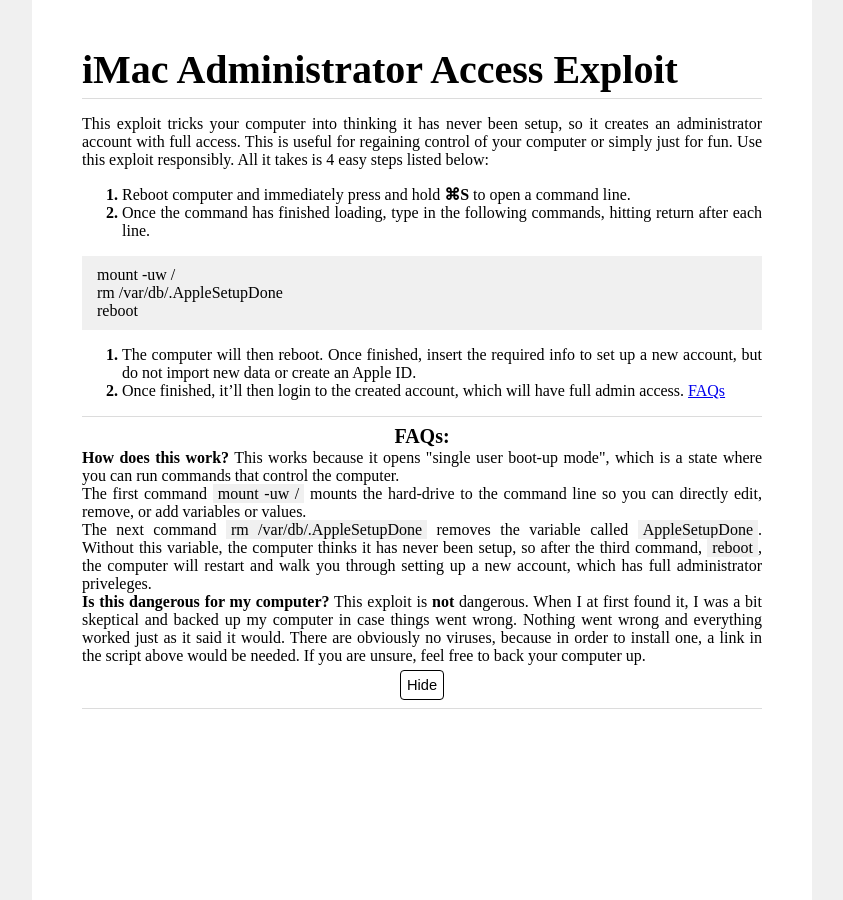
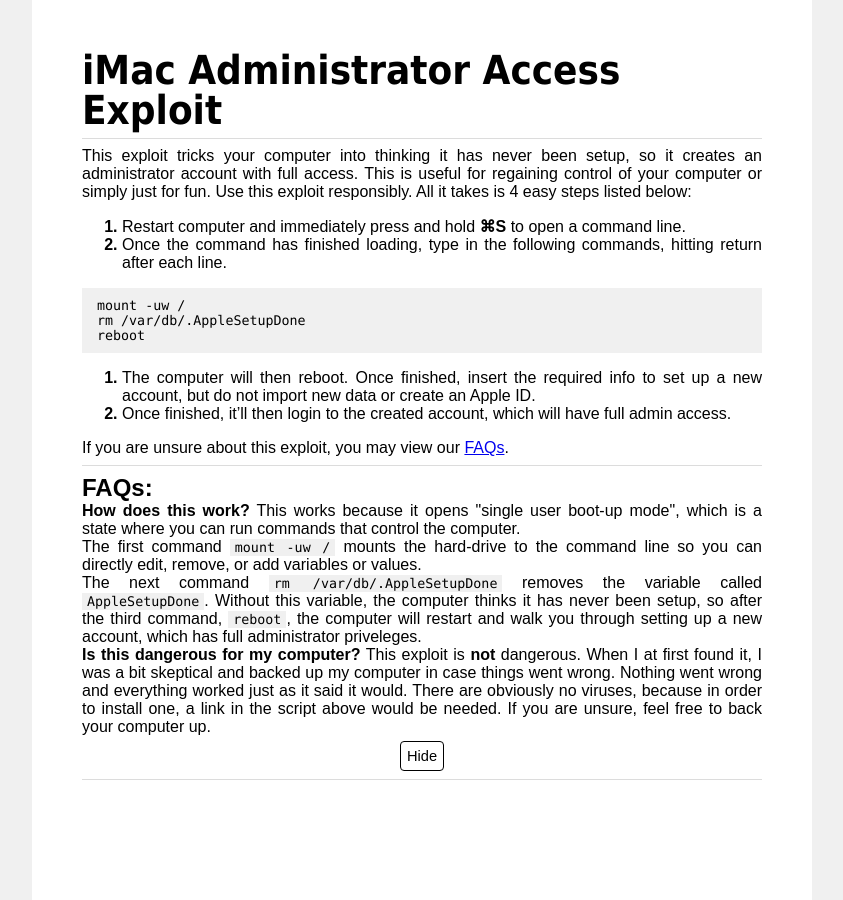
Before and after one commit to seano288/experimental, a plain HTML site: page index.html in a window 1280 px wide. Both pictures are taken after a click on the link "FAQs". Shown: the whole page, without its empty margins (218-1061 px from the left). Drawn offline with Linux system fonts and the light colour scheme.

Commit message:
Minor tweaks and font change

```diff
--- a/index.html
+++ b/index.html
@@ -11,6 +11,7 @@
         body {
             background-color: rgb(240, 240, 240);
             margin: 0px;
+            font-family: Arial, Helvetica, sans-serif;
         }
 
         h1 {
@@ -18,13 +19,13 @@
             margin: 0px;
             text-align: left;
             font-size: 30pt;
+            font-family: Tahoma, Geneva, sans-serif;
         }
 
         h2 {
-            margin: 2px;
-            margin-bottom: -15px;
-            text-align: center;
-            font-size: 15pt;
+            margin: 0px;
+            margin-bottom: -5px;
+            font-size: 18pt;
         }
 
         li .bold {
@@ -35,16 +36,20 @@
         .code {
        		background-color: rgb(240, 240, 240);
             padding: 10px;
+            font-size: 10pt;
             padding-left: 15px;
             padding-right: 15px;
             margin: 0px;
+            font-family: "Lucida Console", Monaco, monospace;
         }
 
         .codeline {
             background-color: rgb(240, 240, 240);
             padding: 1px;
+            font-size: 10pt;
             padding-left: 5px;
             padding-right: 5px;
+            font-family: "Lucida Console", Monaco, monospace;
         }
 
         ol {
@@ -55,6 +60,7 @@
         p {
             text-align: justify;
             margin-bottom: 5px;
+            margin-top: 5px;
         }
 
         #btn {
@@ -68,6 +74,7 @@
             background-color: rgb(255, 255, 255);
             border-style: solid;
             border-width: 1px;
+            font-family: Arial, Helvetica, sans-serif;
         }
 
         #ts {
@@ -100,7 +107,7 @@
             <p>This exploit tricks your computer into thinking it has never been setup, so it creates an administrator account with full access. This is useful for regaining control of your computer or simply just for fun. Use this exploit responsibly. All it takes is 4 easy steps listed below:</p>
 
             <ol>
-                <li><span class="bold">Reboot computer and immediately press and hold <b>⌘S</b> to open a command line.</span></li>
+                <li><span class="bold">Restart computer and immediately press and hold <b>⌘S</b> to open a command line.</span></li>
                 <li><span class="bold">Once the command has finished loading, type in the following commands, hitting return after each line.</span></li>
             </ol>
 
@@ -108,8 +115,10 @@
 
             <ol>
                 <li start="3"><span class="bold">The computer will then reboot. Once finished, insert the required info to set up a new account, but do not import new data or create an Apple ID.</span></li>
-                <li><span class="bold">Once finished, it’ll then login to the created account, which will have full admin access. <a onclick="show_ts();" href="javascript:;">FAQs</a></span></li>
+                <li><span class="bold">Once finished, it’ll then login to the created account, which will have full admin access.</span></li>
             </ol>
+
+            <p> If you are unsure about this exploit, you may view our <a onclick="show_ts();" href="javascript:;">FAQs</a>.
 
             <hr>
 
@@ -121,8 +130,7 @@
 
     <script>
 
-      	var ts_node = document.
-        getElementById("troubleshooting");
+      	var ts_node = document.getElementById("troubleshooting");
       	var button_node = document.getElementById("btn");
 
       	var show_ts = function () {
```
